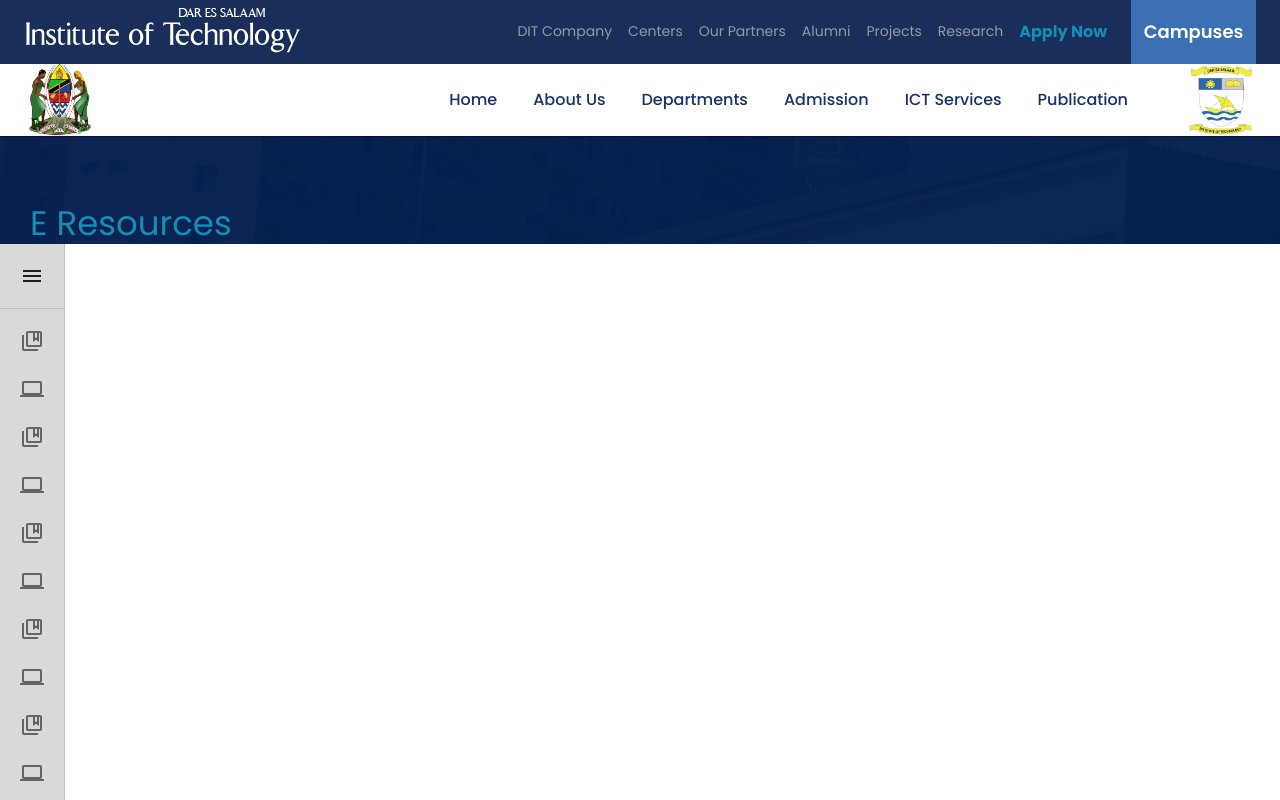
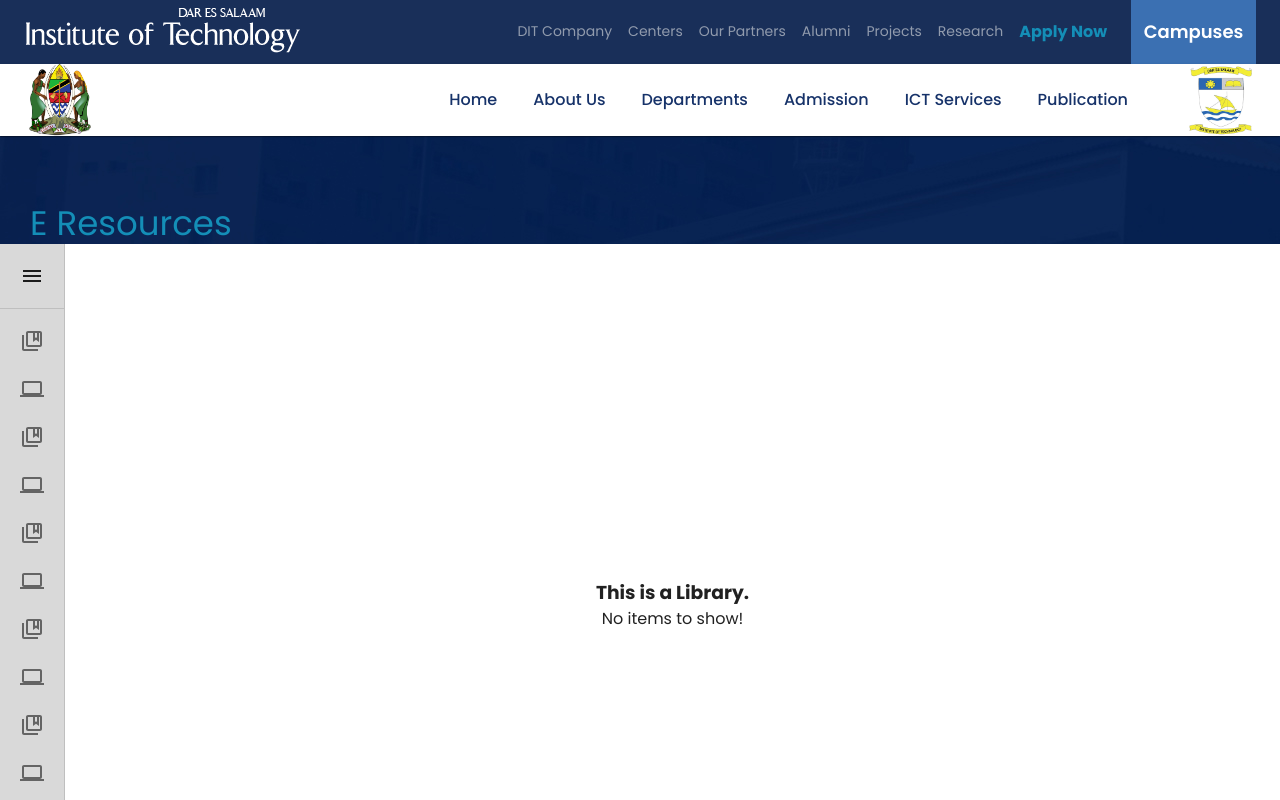
Before and after one commit to Nobertobrown/e-library-frontend, a React (Create React App) app: page / in a window 1280 px wide. Shown: the top 800 px of the page. Built offline with nearby package versions, Linux system fonts and the light colour scheme.

Commit message:
add first query logic

```diff
--- a/package.json
+++ b/package.json
@@ -10,8 +10,10 @@
     "@testing-library/jest-dom": "^5.16.5",
     "@testing-library/react": "^13.4.0",
     "@testing-library/user-event": "^13.5.0",
+    "axios": "^1.3.4",
     "react": "^18.2.0",
     "react-dom": "^18.2.0",
+    "react-query": "^3.39.3",
     "react-router-dom": "^6.9.0",
     "react-scripts": "5.0.1",
     "web-vitals": "^2.1.4"
--- a/src/components/Catalogue.jsx
+++ b/src/components/Catalogue.jsx
@@ -2,8 +2,33 @@ import * as React from "react";
 import Typography from "@mui/material/Typography";
 import { Grid, Box, Button } from "@mui/material";
 import Book from "./Book";
+import { useQuery } from "react-query";
+import axios from "axios";
+
+const booksQuery = (url) => ({
+  queryKey: "getBooks",
+  queryFn: async () => {
+    const books = await axios.get(url);
+    return books;
+  },
+});
+
+export const loader = (queryClient) => async () => {
+  let url = "http://localhost:8080/catalogue/books";
+  const query = booksQuery(url);
+  return (
+    queryClient.getQueryData(query.queryKey) ??
+    (await queryClient.fetchQuery(query))
+  );
+};
 
 export default function Catalogue() {
+  const { data: books } = useQuery(
+    booksQuery("http://localhost:8080/catalogue/books")
+  );
+  const { first, second } = books;
+  console.log(first, second);
+
   return (
     <>
       <Box marginY="38px">
--- /dev/null
+++ b/src/components/index.jsx
@@ -0,0 +1,8 @@
+export default function Index() {
+  return (
+    <div className="centered">
+      <h3>This is a Library.</h3>
+      <p>No items to show!</p>
+    </div>
+  );
+}
--- /dev/null
+++ b/src/error-page.jsx
@@ -0,0 +1,16 @@
+import { useRouteError } from "react-router-dom";
+
+export default function ErrorPage() {
+  const error = useRouteError();
+  console.error(error);
+
+  return (
+    <div className="centered">
+      <h1>Oops!</h1>
+      <p>Sorry, an unexpected error has occurred.</p>
+      <p>
+        <i>{error.statusText || error.message}</i>
+      </p>
+    </div>
+  );
+}
--- a/src/index.css
+++ b/src/index.css
@@ -4,3 +4,12 @@
   box-sizing: border-box;
   font-family: "Poppins", "Raleway", "Roboto", Arial, sans-serif;
 }
+
+.centered {
+  display: flex;
+  flex-direction: column;
+  align-items: center;
+  justify-content: center;
+  width: 100%;
+  height: 100%;
+}
--- a/src/index.js
+++ b/src/index.js
@@ -2,7 +2,9 @@ import React from "react";
 import ReactDOM from "react-dom/client";
 import "./index.css";
 import App from "./App";
-import Catalogue from "./components/Catalogue";
+import ErrorPage from "./error-page";
+import Index from "./components/index";
+import Catalogue, { loader as booksLoader } from "./components/Catalogue";
 import DetailCard from "./components/DetailCard";
 import { createTheme, ThemeProvider } from "@mui/material";
 import {
@@ -11,6 +13,8 @@ import {
   RouterProvider,
   Route,
 } from "react-router-dom";
+import { QueryClient, QueryClientProvider } from "react-query";
+import { ReactQueryDevtools } from "react-query/devtools";
 
 const theme = createTheme({
   components: {
@@ -73,6 +77,13 @@ const theme = createTheme({
   },
 });
 
+const queryClient = new QueryClient({
+  defaultOptions: {
+    queries: {
+      staleTime: 1000 * 60,
+    },
+  },
+});
 const root = ReactDOM.createRoot(document.getElementById("root"));
 
 const router = createBrowserRouter(
@@ -82,14 +93,14 @@ const router = createBrowserRouter(
       element={<App />}
       // loader={rootLoader}
       // action={rootAction}
-      // errorElement={<ErrorPage />}
+      errorElement={<ErrorPage />}
     >
-      {/* <Route errorElement={<ErrorPage />}>
-        <Route index element={<Index />} /> */}
+      <Route errorElement={<ErrorPage />}>
+        <Route index element={<Index />} />
         <Route
           path="catalogue/books"
           element={<Catalogue />}
-        // loader={contactLoader}
+          loader={booksLoader(queryClient)}
           // action={contactAction}
         />
         <Route
@@ -100,14 +111,17 @@ const router = createBrowserRouter(
         />
         {/* <Route path="contacts/:contactId/destroy" action={destroyAction} /> */}
       </Route>
-    // </Route>
+    </Route>
   )
 );
 
 root.render(
   <React.StrictMode>
+    <QueryClientProvider client={queryClient}>
       <ThemeProvider theme={theme}>
         <RouterProvider router={router} />
       </ThemeProvider>
+      <ReactQueryDevtools />
+    </QueryClientProvider>
   </React.StrictMode>
 );
```
Also changed, not shown: 1 other file (tests, documents, lock files or other folders). Lines whose indentation alone changed are shown as unchanged.
